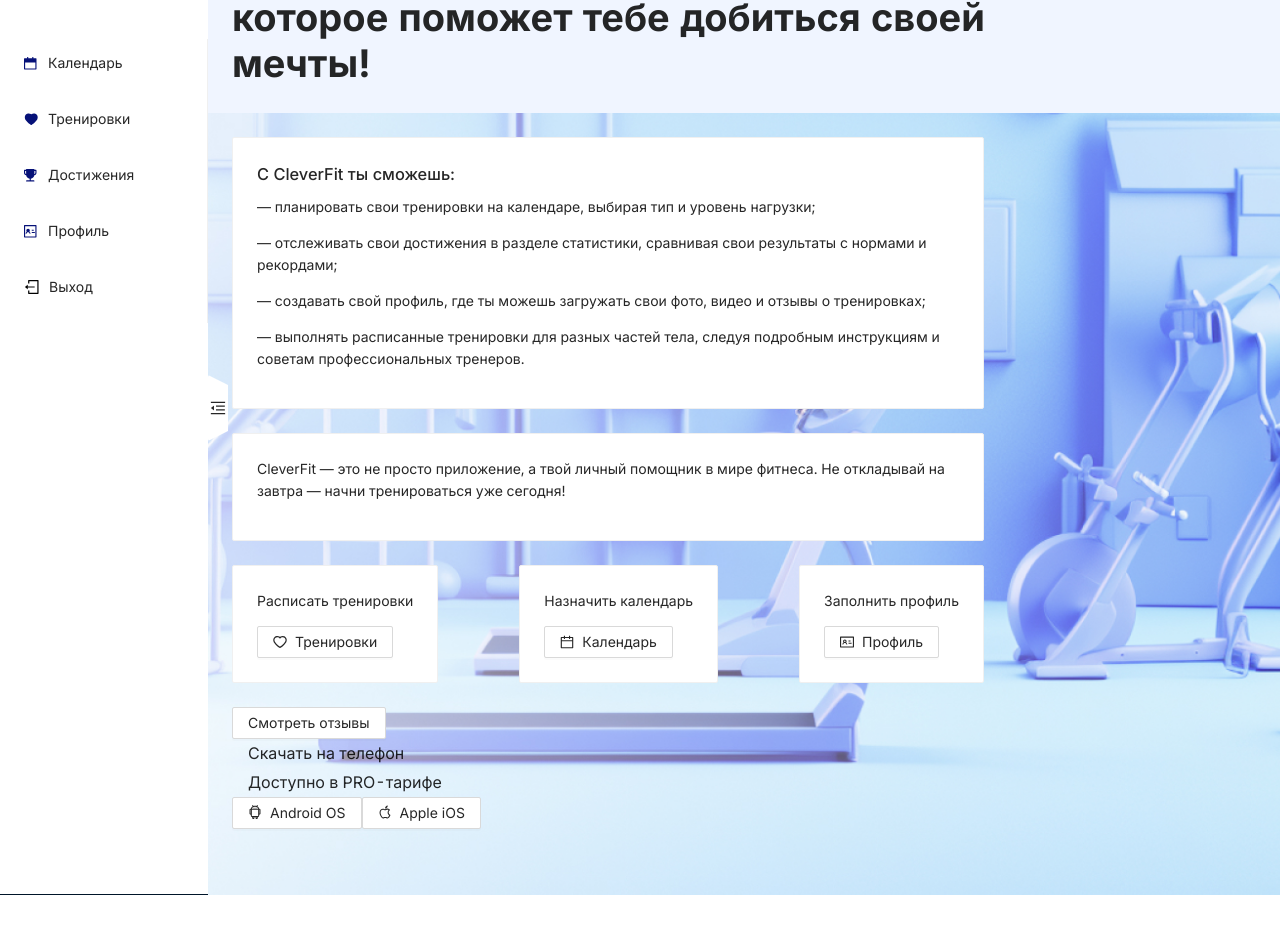
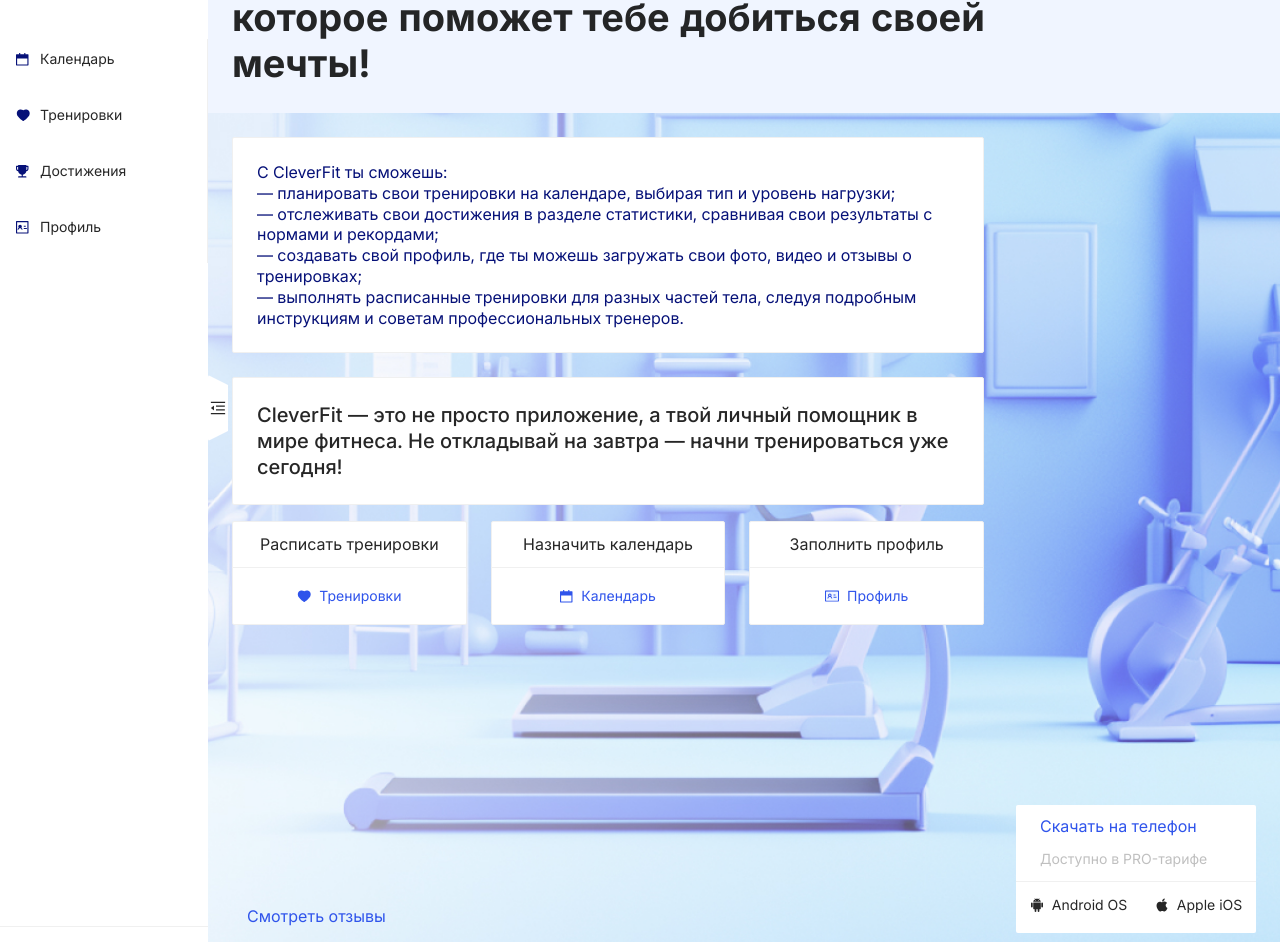
Before and after one commit to ClevertecFrontendLab/kanoplich, a React (Vite) app: page /#/ in a window 1280 px wide. Shown: the part 105-1047 px from the top of the page. Before the commit the page ends 1000 px from the top, so only its background shows below. Built offline with nearby package versions, Linux system fonts and the light colour scheme.

Commit message:
feat: add main page

```diff
--- a/public/img/icons/custom-svg.tsx
+++ b/public/img/icons/custom-svg.tsx
@@ -69,3 +69,29 @@
 export const ExitIcon = (props: Partial<CustomIconComponentProps>) => (
     <Icon component={ExitSvg} {...props} />
 );
+
+const HeartSvgBlue = () => (
+    <svg width='14' height='13' viewBox='0 0 14 13' fill='none' xmlns='http://www.w3.org/2000/svg'>
+        <path
+            d='M12.5328 1.60707C12.8934 1.95975 13.1818 2.37935 13.3817 2.84239C13.5891 3.32429 13.6951 3.83603 13.6936 4.36268C13.6936 4.8595 13.5921 5.3772 13.3907 5.90385C13.2236 6.34398 12.9804 6.80051 12.6716 7.26152C12.1822 7.99108 11.5094 8.75197 10.6739 9.5233C9.28786 10.8019 7.91826 11.6836 7.86007 11.7209L7.50648 11.9477C7.34983 12.0477 7.14842 12.0477 6.99177 11.9477L6.63818 11.7209C6.57999 11.6851 5.2089 10.8019 3.82437 9.5233C2.98889 8.75197 2.31602 7.99108 1.82667 7.26152C1.51784 6.80051 1.27614 6.34398 1.10755 5.90385C0.90614 5.3772 0.804688 4.8595 0.804688 4.36268C0.804688 3.83603 0.910615 3.32429 1.11799 2.84239C1.31743 2.37905 1.60585 1.95935 1.96691 1.60707C2.32945 1.25199 2.75167 0.972992 3.22014 0.77904C3.70502 0.577628 4.21825 0.476176 4.74789 0.476176C5.48341 0.476176 6.20104 0.677588 6.82467 1.05803C6.97386 1.14904 7.1156 1.249 7.24987 1.35791C7.38415 1.249 7.52588 1.14904 7.67507 1.05803C8.2987 0.677588 9.01633 0.476176 9.75185 0.476176C10.2761 0.47497 10.7954 0.577916 11.2796 0.77904C11.7465 0.972233 12.172 1.25334 12.5328 1.60707ZM1.93856 4.36268C1.93856 7.36446 7.24987 10.7676 7.24987 10.7676C7.24987 10.7676 7.24991 10.7676 7.25 10.7675C7.22227 10.7497 1.9388 7.35657 1.9388 4.36267C1.9388 2.90032 3.10247 1.70439 4.57205 1.61535C3.10235 1.70427 1.93856 2.90026 1.93856 4.36268ZM9.56811 1.61584C8.5558 1.67985 7.68917 2.26898 7.24999 3.10772C7.25003 3.1078 7.25007 3.10787 7.25011 3.10794C7.68921 2.26915 8.55581 1.67994 9.56811 1.61584Z'
+            fill='#2F54EB'
+        />
+    </svg>
+);
+
+export const HeartIconBlue = (props: Partial<CustomIconComponentProps>) => (
+    <Icon component={HeartSvgBlue} {...props} />
+);
+
+const CalendarSvgBlue = () => (
+    <svg width='13' height='13' viewBox='0 0 13 13' fill='none' xmlns='http://www.w3.org/2000/svg'>
+        <path
+            d='M9.375 1.125H12C12.2766 1.125 12.5 1.34844 12.5 1.625V12C12.5 12.2766 12.2766 12.5 12 12.5H0.5C0.223437 12.5 0 12.2766 0 12V1.625C0 1.34844 0.223437 1.125 0.5 1.125H3.125V0.125C3.125 0.05625 3.18125 0 3.25 0H4.125C4.19375 0 4.25 0.05625 4.25 0.125V1.125H8.25V0.125C8.25 0.05625 8.30625 0 8.375 0H9.25C9.31875 0 9.375 0.05625 9.375 0.125V1.125ZM1.125 11.375H11.375V5.4375H1.125V11.375Z'
+            fill='#2F54EB'
+        />
+    </svg>
+);
+
+export const CalendarIconBlue = (props: Partial<CustomIconComponentProps>) => (
+    <Icon component={CalendarSvgBlue} {...props} />
+);
--- a/src/components/content/content.module.css
+++ b/src/components/content/content.module.css
@@ -2,11 +2,82 @@
     display: flex;
     flex-direction: column;
     margin: 24px;
-    width: 752px;
-    gap: 24px;
 }
 
 .wrapper {
     display: flex;
     justify-content: space-between;
+    gap: 24px;
 }
+
+.card_wrapper {
+    max-width: 752px;
+    padding-bottom: 180px;
+}
+
+.card,
+.card > * {
+    border-radius: 2px;
+    font-size: 16px;
+    font-weight: 400;
+    line-height: 130%;
+}
+
+.card_btn {
+    text-align: center;
+    width: 100%;
+}
+
+.card_btn > div {
+    padding: 0;
+    margin: 0;
+}
+
+.card_btn > div > p {
+    margin: 12px 0;
+    font-size: 16px;
+    font-weight: 400;
+    line-height: 130%;
+}
+
+.btn {
+    margin: 12px 0;
+}
+
+.btn > * {
+    color: #2f54eb;
+}
+
+.social_wrapper {
+    display: flex;
+    justify-content: space-between;
+    align-items: end;
+}
+
+.social {
+    background-color: #ffffff;
+    border-radius: 2px;
+    width: 240px;
+}
+
+.social_btn_wrapper {
+    margin: 6px 9px;
+}
+
+.social_btn > span {
+    font-size: 16px;
+    line-height: 130%;
+    color: #2f54eb;
+}
+
+.social_mobile {
+    display: flex;
+    justify-content: space-around;
+    margin-bottom: 19px;
+}
+
+.link_btn > span {
+    font-size: 16px;
+    line-height: 130%;
+    color: #2f54eb;
+}
--- a/src/components/content/content.tsx
+++ b/src/components/content/content.tsx
@@ -1,63 +1,130 @@
-import { Card, Button, Anchor } from 'antd';
-import {
-    IdcardOutlined,
-    HeartOutlined,
-    CalendarOutlined,
-    AppleOutlined,
-    AndroidOutlined,
-} from '@ant-design/icons';
+import { Card, Button, Divider } from 'antd';
+import { IdcardTwoTone, AppleFilled, AndroidFilled } from '@ant-design/icons';
+import { HeartIconBlue, CalendarIconBlue } from '@public/img/icons/custom-svg';
 
 import styles from './content.module.css';
-
-const { Link } = Anchor;
 
 const Content = () => {
     return (
         <main className={styles.main}>
-            <Card>
-                <h3>C CleverFit ты сможешь:</h3>
-                <p>— планировать свои тренировки на календаре, выбирая тип и уровень нагрузки;</p>
-                <p>
-                    — отслеживать свои достижения в разделе статистики, сравнивая свои результаты c
-                    нормами и рекордами;
-                </p>
-                <p>
-                    — создавать свой профиль, где ты можешь загружать свои фото, видео и отзывы o
-                    тренировках;
-                </p>
-                <p>
-                    — выполнять расписанные тренировки для разных частей тела, следуя подробным
-                    инструкциям и советам профессиональных тренеров.
+            <div className={styles.card_wrapper}>
+                <Card className={styles.card} style={{ color: '#061178', marginBottom: '24px' }}>
+                    <p style={{ marginBottom: '0' }}>
+                        C CleverFit ты сможешь:
+                        <br />
+                        — планировать свои тренировки на календаре, выбирая тип и уровень нагрузки;
+                        <br />— отслеживать свои достижения в разделе статистики, сравнивая свои
+                        результаты c нормами и рекордами;
+                        <br />— создавать свой профиль, где ты можешь загружать свои фото, видео и
+                        отзывы o тренировках;
+                        <br />— выполнять расписанные тренировки для разных частей тела, следуя
+                        подробным инструкциям и советам профессиональных тренеров.
                     </p>
                 </Card>
-            <Card>
-                <p>
-                    CleverFit — это не просто приложение, а твой личный помощник в мире фитнеса. Не
-                    откладывай на завтра — начни тренироваться уже сегодня!
-                </p>
+                <Card className={styles.card} style={{ marginBottom: '16px' }}>
+                    <h4
+                        style={{
+                            margin: '0',
+                            fontSize: '1.25em',
+                            fontWeight: '500',
+                            lineHeight: '130%',
+                        }}
+                    >
+                        CleverFit — это не просто приложение, а твой личный помощник в мире фитнеса.
+                        Не откладывай на завтра — начни тренироваться уже сегодня!
+                    </h4>
                 </Card>
                 <div className={styles.wrapper}>
-                <Card>
+                    <Card className={styles.card_btn}>
                         <p>Расписать тренировки</p>
-                    <Button icon={<HeartOutlined />}>Тренировки</Button>
+                        <Divider style={{ margin: '0' }} />
+                        <Button
+                            className={styles.btn}
+                            icon={<HeartIconBlue />}
+                            style={{ border: 'none', boxShadow: 'none' }}
+                        >
+                            Тренировки
+                        </Button>
                     </Card>
-                <Card>
+                    <Card className={styles.card_btn}>
                         <p>Назначить календарь</p>
-                    <Button icon={<CalendarOutlined />}>Календарь</Button>
+                        <Divider style={{ margin: '0' }} />
+                        <Button
+                            className={styles.btn}
+                            icon={<CalendarIconBlue />}
+                            style={{ border: 'none', boxShadow: 'none' }}
+                        >
+                            Календарь
+                        </Button>
                     </Card>
-                <Card>
+                    <Card className={styles.card_btn}>
                         <p>Заполнить профиль</p>
-                    <Button icon={<IdcardOutlined />}>Профиль</Button>
+                        <Divider style={{ margin: '0' }} />
+                        <Button
+                            className={styles.btn}
+                            icon={<IdcardTwoTone twoToneColor={'#2F54EB'} />}
+                            style={{ border: 'none', boxShadow: 'none' }}
+                        >
+                            Профиль
+                        </Button>
                     </Card>
                 </div>
-            <div>
-                <Button>Смотреть отзывы</Button>
-                <div>
-                    <Link href='!#' title='Скачать на телефон' />
-                    <Link href='!#' title='Доступно в PRO-тарифе' />
-                    <div>
-                        <Button icon={<AndroidOutlined />}>Android OS</Button>
-                        <Button icon={<AppleOutlined />}>Apple iOS</Button>
+            </div>
+            <div className={styles.social_wrapper}>
+                <Button
+                    className={styles.link_btn}
+                    style={{
+                        border: 'none',
+                        boxShadow: 'none',
+                        backgroundColor: 'transparent',
+                    }}
+                >
+                    Смотреть отзывы
+                </Button>
+                <div className={styles.social}>
+                    <div className={styles.social_btn_wrapper}>
+                        <Button
+                            className={styles.social_btn}
+                            style={{
+                                border: 'none',
+                                boxShadow: 'none',
+                            }}
+                        >
+                            Скачать на телефон
+                        </Button>
+                        <Button
+                            style={{
+                                border: 'none',
+                                boxShadow: 'none',
+                                backgroundColor: 'transparent',
+                            }}
+                            disabled
+                        >
+                            Доступно в PRO-тарифе
+                        </Button>
+                    </div>
+                    <Divider style={{ margin: '0' }} />
+                    <div className={styles.social_mobile}>
+                        <Button
+                            icon={<AndroidFilled />}
+                            style={{
+                                border: 'none',
+                                boxShadow: 'none',
+                                padding: '12px 0',
+                            }}
+                        >
+                            Android OS
+                        </Button>
+                        <Button
+                            icon={<AppleFilled />}
+                            style={{
+                                border: 'none',
+                                boxShadow: 'none',
+                                padding: '12px 0',
+                            }}
+                        >
+                            Apple iOS
+                        </Button>
                     </div>
                 </div>
             </div>
--- a/src/components/footer/footer.tsx
+++ b/src/components/footer/footer.tsx
@@ -1,5 +1,5 @@
 const Footer = () => {
-    return <div style={{ height: '42px' }}></div>;
+    return <div style={{ height: '18px' }}></div>;
 };
 
 export default Footer;
--- a/src/pages/main-page/main-page.module.css
+++ b/src/pages/main-page/main-page.module.css
@@ -4,6 +4,9 @@
 }
 
 .sider > div {
+    display: flex;
+    justify-content: space-between;
+    flex-direction: column;
     background-color: #ffffff;
 }
 
@@ -21,7 +24,12 @@
 }
 
 .menu > li {
-    margin-bottom: 16px !important;
+    margin: 0 0 16px -8px !important;
+}
+
+.menu_exit {
+    margin: 0 0 0 -8px !important;
+    border: none !important;
 }
 
 .trigger {
--- a/src/pages/main-page/main-page.tsx
+++ b/src/pages/main-page/main-page.tsx
@@ -1,6 +1,6 @@
 import React, { useState } from 'react';
 import { MenuFoldOutlined, MenuUnfoldOutlined } from '@ant-design/icons';
-import { Layout, Menu, Button } from 'antd';
+import { Layout, Menu, Button, Divider } from 'antd';
 import Header from '@components/header/header';
 import Content from '@components/content/content';
 import bgImage from '@public/img/images/main_page_light.jpg';
@@ -43,6 +43,7 @@
                 collapsedWidth={64}
                 width={208}
             >
+                <div>
                     <div className={collapsed ? styles.logo_small : styles.logo}>
                         <img
                             className={styles.logo_img}
@@ -75,13 +76,24 @@
                                 icon: <ProfileIcon />,
                                 label: 'Профиль',
                             },
+                        ]}
+                    />
+                </div>
+                <div>
+                    <Divider style={{ margin: '0' }} />
+                    <Menu
+                        className={styles.menu_exit}
+                        theme='light'
+                        mode='inline'
+                        items={[
                             {
-                            key: '5',
+                                key: '1',
                                 icon: <ExitIcon />,
                                 label: 'Выход',
                             },
                         ]}
                     />
+                </div>
             </Sider>
             <Layout style={{ backgroundColor: 'transparent', position: 'relative' }}>
                 {collapsed ? (
```
Lines whose indentation alone changed are shown as unchanged.
